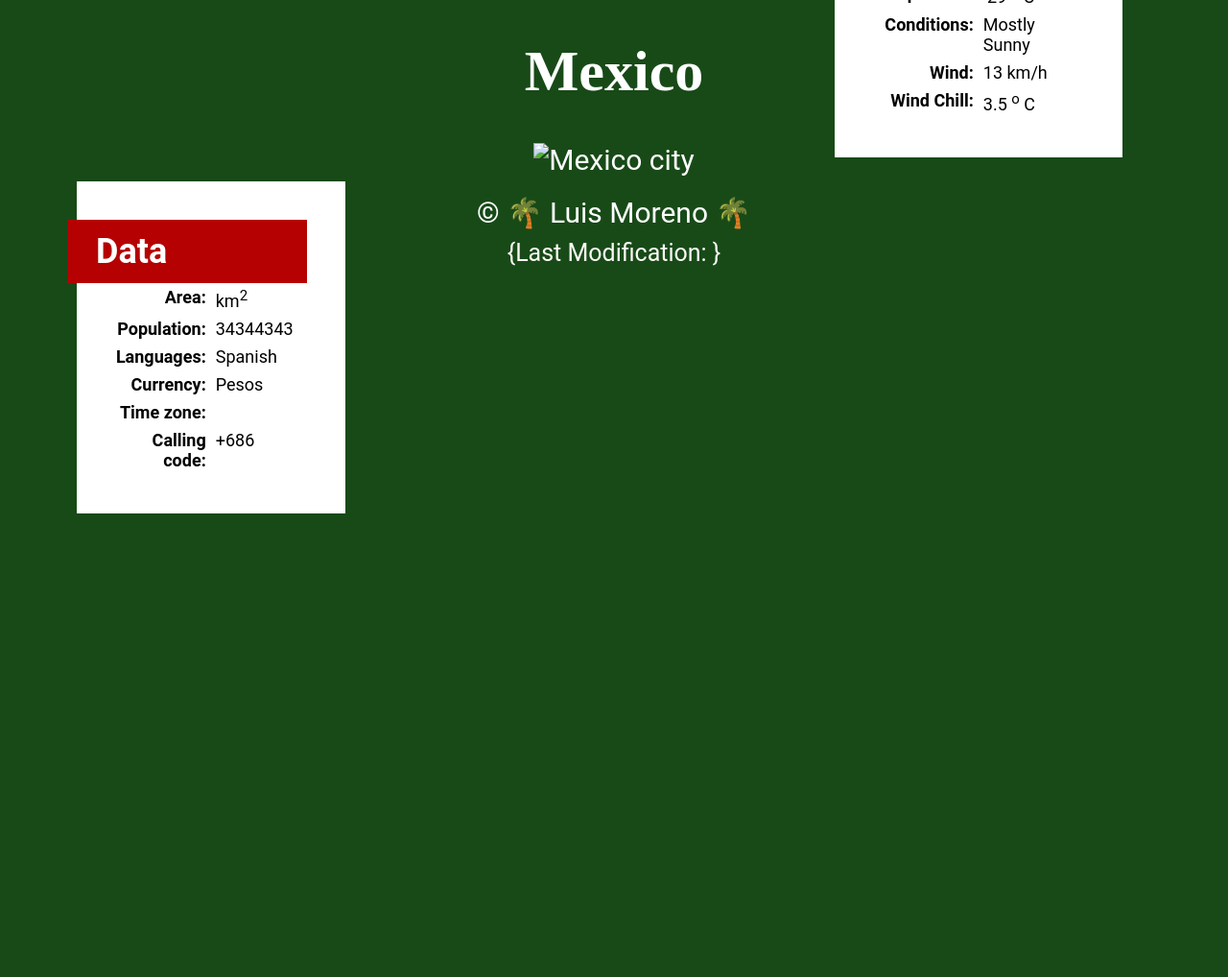
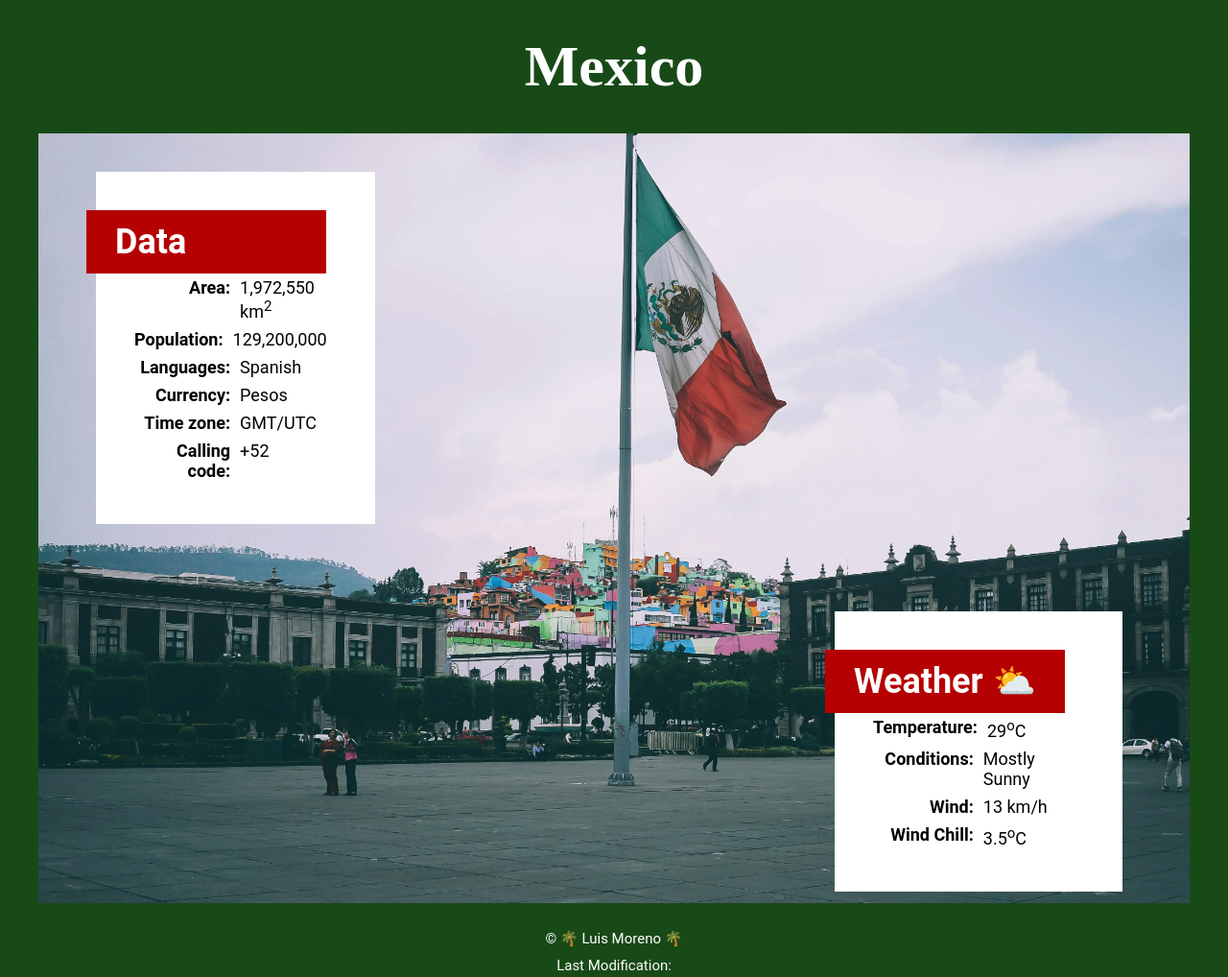
Before and after one commit to luismx31/WDD131, a plain HTML site: page place.html in a window 1280 px wide. Shown: the whole page at 96% size. Before the commit the page ends 800 px from the top, so only its background shows below. Drawn offline with Linux system fonts and the light colour scheme.

Commit message:
place project fix

```diff
--- a/place.html
+++ b/place.html
@@ -8,7 +8,7 @@
         <title>Luis Moreno</title>
         <link rel="stylesheet" href="styles/place.css">
         <link rel="stylesheet" href="styles/place-large.css">
-        <script src="scripts/place.js" defer async></script>
+        <script src="script/place.js" defer></script>
     </head>
     <body>
         <header>
@@ -16,63 +16,35 @@
         </header>
         <main>
             <picture>
-                <source srcset="images/m" media="(min-width: 900px)">
-                <source srcset="" media="(min-width:500px)">
+                <source srcset="images/mexico-large.webp" media="(min-width: 900px)">
+                <source srcset="images/mexico-medium.webp" media="(min-width:500px)">
                 <img src="images/mexico-small.webp" alt="Mexico city" width="400" height="200">
             </picture>
-            <section class="first">
+            <section class="data">
                 <h2>Data</h2>
                 <ol>
-                    <li><b>Area:</b><span>km<sup>2</sup></span></li>
-                    <li><b>Population:</b><span>34344343</span></li>
+                    <li><b>Area:</b><span>1,972,550 km<sup>2</sup></span></li>
+                    <li><b>Population:</b><span>129,200,000</span></li>
                     <li><b>Languages:</b><span>Spanish</span></li>
                     <li><b>Currency:</b><span>Pesos</span></li>
-                    <li><b>Time zone:</b><span></span></li>
-                    <li><b>Calling code:</b><span>+686</span></li>
+                    <li><b>Time zone:</b><span>GMT/UTC</span></li>
+                    <li><b>Calling code:</b><span>+52</span></li>
                 </ol>
             </section>
 
-        <section class="second">
-                <div class="weather">
-
-
+            <section class="weather">
                 <h2>Weather</h2>
                 <img src="images/weather-icon.svg" alt="weather icon">
                 <ol>
-                    <li>
-                        <b>Temperature:</b>
-                        <span>
-                            29
-                            <sup>o</sup>
-                             C
-                        </span>
-                    </li>
-                    <li>
-                        <b>Conditions:</b>
-                        <span>Mostly Sunny</span>
-                    </li>
-                    <li>
-                        <b>Wind:</b>
-                        <span> 13 km/h</span>
-                    </li>
-                    <li>
-                        <b>Wind Chill:</b>
-                        <span id="windchill">3.5
-                            <sup>o</sup>
-                             C
-                        </span>
-                    </li>
+                    <li><b>Temperature:</b><span>29<sup>o</sup>C</span></li>
+                    <li><b>Conditions:</b><span>Mostly Sunny</span></li>
+                    <li><b>Wind:</b><span> 13 km/h</span></li>
+                    <li><b>Wind Chill:</b><span id="windchill">3.5<sup>o</sup>C</span></li>
                 </ol>
-
-                </div>
-
-              </section>
+            </section>
         </main>
-        <footer>
-            <p>
-                &copy; <span id="Year"></span> 🌴 Luis Moreno 🌴
-            </p>
-            <p class="lastMod">{Last Modification: <span id="lastModified"></span>}</p>
+        <footer><p>&copy; <span id="year"></span> 🌴 Luis Moreno 🌴</p>
+        <p class="lastMod">Last Modification: <span id="lastModified"></span></p>
         </footer>
 
     </body>
--- a/script/place.js
+++ b/script/place.js
@@ -1,7 +1,7 @@
-// Display windchill factor in the
+// Windchill factor //
 
-let T = 33;
-let vs = 5;
+let T = 29;
+let vs = 13;
 let windChill;
 
 if (T < 10 && vs > 4.8) {
@@ -9,24 +9,12 @@ if (T < 10 && vs > 4.8) {
 } else {
     document.querySelector("#windChill").innerHTML = "N/A";
 }
-
-
 // Function to calculate windchill
 
 function calculateWincdChill(T, vs) {
-    windChill = 12.12 + (0.6215 * T) - (11.37 * Math.pow(vs, 0.16)) + (0.3965 * T * Math.pow(vs, 0.16));
-    return windChill.toFixed(2)
+    windChill = 13.12 + (0.6215 * T) - (11.37 * Math.pow(vs, 0.16)) + (0.3965 * T * Math.pow(vs, 0.16));
+    return windChill.toFixed(1)
 }
 
-// Footer Script to display last modification timestamp
-const today = new Date();
-const currentYear = document.getElementById("Year");
-
-// Display the current year in the footer section
-currentYear.innerHTML = today.getFullYear();
-
-// Display last modified date
-const lastModifiedDate = document.getElementById("lastModified");
-
-// Display the current year in the footer section
-lastModifiedDate.innerHTML = document.lastModified;
+document.getElementById('currentYear').textContent = new Date().getFullYear();
+document.getElementById('lastModified').textContent = document.lastModified;
--- a/styles/place-large.css
+++ b/styles/place-large.css
@@ -1,6 +1,6 @@
 @media screen and (min-width:650px) {
     body {
-        font-size: 1.5rem;
+        font-size: 1.6rem;
     }
 
     main {
@@ -11,7 +11,7 @@
     }
 
     header h1 {
-        padding: 1rem 0;
+        padding: 15px 0;
         display: block;
         font-size: 3rem;
     }
@@ -19,7 +19,7 @@
 
     main picture {
         grid-column: 1 / 3;
-        width: auto;
+        width: 100%;
         height: auto;
     }
 
@@ -43,26 +43,27 @@
 
     }
 
-    .first {
+    .data {
         top: 5vh;
-        margin: 0 2rem;
+        margin: 0 3rem;
     }
 
-    .second {
+    .weather {
         bottom: 20px;
         right: 70px;
     }
 
-    .second h2::after {
+    .weather h2::after {
         content: "⛅";
         text-align: right;
         font-size: 01.8rem;
     }
 
-    .second img {
+    .weather img {
         display: none;
     }
-    footer {
+    footer p {
         display: block;
+        font-size: 15px;
     }
 }
--- a/styles/place.css
+++ b/styles/place.css
@@ -115,6 +115,6 @@ footer {
 
 .lastMod {
     color: var(--additional-color);
-    font-size: smaller;
+    font-size: 15px;
     margin-top: 10px;
 }
```
Also changed, not shown: index.html (+3 -5 lines), script/getdates.js (line endings or trailing spaces).
